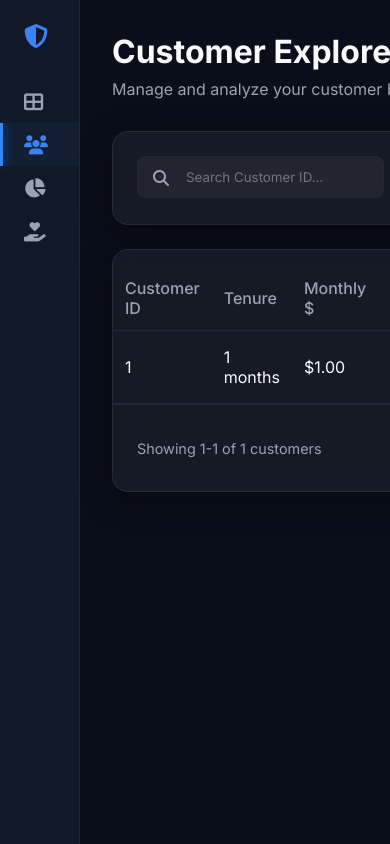
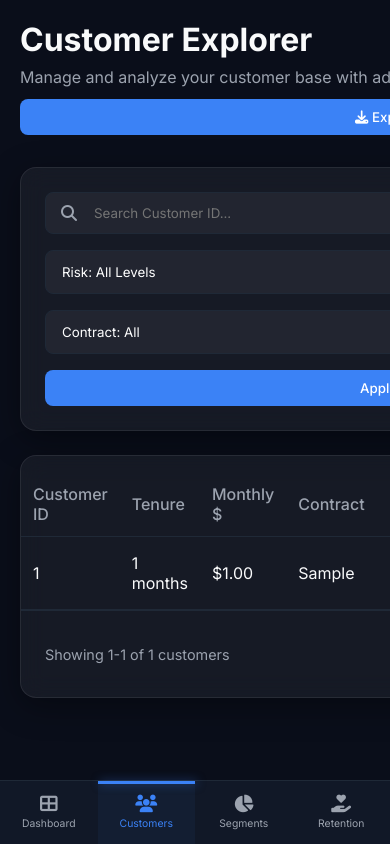
Before and after one commit to sumitsharma6354/RetainFlow, a FastAPI app: page /customers in a window 390 px wide; the page is wider, and only the part inside the window is pictured. Run offline with FastAPI, Linux system fonts and the light colour scheme; tables that the repository leaves empty hold one stand-in row (values such as "Sample post").

Commit message:
feat: add vercel support and mobile responsiveness

```diff
--- /dev/null
+++ b/api/index.py
@@ -0,0 +1 @@
+from main import app
--- a/database/db.py
+++ b/database/db.py
@@ -3,8 +3,28 @@ from sqlalchemy.ext.declarative import declarative_base
 from sqlalchemy.orm import sessionmaker, relationship
 from datetime import datetime
 import os
+import shutil
 
 DATABASE_URL = "sqlite:///./retainflow.db"
+
+# If running on Vercel, copy database to /tmp to make it writeable
+if os.environ.get("VERCEL"):
+    tmp_db_path = "/tmp/retainflow.db"
+    if not os.path.exists(tmp_db_path):
+        try:
+            # Locate the original db file relative to the db.py directory
+            orig_db_path = os.path.join(os.path.dirname(os.path.dirname(__file__)), "retainflow.db")
+            if os.path.exists(orig_db_path):
+                shutil.copy2(orig_db_path, tmp_db_path)
+                print(f"Copied DB from {orig_db_path} to {tmp_db_path}")
+            elif os.path.exists("retainflow.db"):
+                shutil.copy2("retainflow.db", tmp_db_path)
+                print("Copied DB from current directory to /tmp")
+            else:
+                print("Warning: retainflow.db not found. Initializing a new database.")
+        except Exception as e:
+            print(f"Error copying SQLite database to /tmp: {e}")
+    DATABASE_URL = f"sqlite:///{tmp_db_path}"
 
 engine = create_engine(DATABASE_URL, connect_args={"check_same_thread": False})
 SessionLocal = sessionmaker(autocommit=False, autoflush=False, bind=engine)
--- a/static/css/style.css
+++ b/static/css/style.css
@@ -246,11 +246,180 @@ tr:hover {
 
 .kanban-card:active { cursor: grabbing; }
 
-/* Responsive */
+/* Responsive Utilities & Layout Helpers */
+.charts-grid-2-3 {
+    grid-template-columns: 2fr 3fr;
+}
+
+.detail-grid {
+    display: grid;
+    grid-template-columns: 1fr 1.2fr 1fr;
+    gap: 24px;
+    margin-bottom: 24px;
+}
+
+.filter-bar {
+    margin-bottom: 24px;
+    display: grid;
+    grid-template-columns: 2fr 1fr 1fr 1fr;
+    gap: 16px;
+}
+
+.page-header {
+    margin-bottom: 32px;
+    display: flex;
+    justify-content: space-between;
+    align-items: flex-end;
+    gap: 16px;
+}
+
+.retention-summary-grid {
+    display: grid;
+    grid-template-columns: repeat(3, 1fr);
+    gap: 24px;
+    margin-bottom: 32px;
+}
+
+.retention-card-inner {
+    display: flex;
+    justify-content: space-between;
+    align-items: center;
+    gap: 16px;
+}
+
+/* Responsive Breakpoints */
 @media (max-width: 1024px) {
     .sidebar { width: 80px; }
     .sidebar .logo span, .sidebar .nav-link span { display: none; }
     .main-content { margin-left: 80px; }
     .stats-grid { grid-template-columns: repeat(2, 1fr); }
-    .charts-grid { grid-template-columns: 1fr; }
+    .charts-grid, .charts-grid-2-3 { grid-template-columns: 1fr; }
+    .detail-grid { grid-template-columns: 1fr 1.2fr; }
 }
+
+@media (max-width: 768px) {
+    /* Convert fixed sidebar to native-style bottom navigation */
+    .sidebar {
+        width: 100%;
+        height: 64px;
+        position: fixed;
+        bottom: 0;
+        left: 0;
+        right: 0;
+        top: auto;
+        flex-direction: row;
+        border-right: none;
+        border-top: 1px solid var(--card-border);
+        padding: 0;
+        z-index: 1000;
+        background: var(--card-surface);
+    }
+
+    .sidebar .logo {
+        display: none;
+    }
+
+    .sidebar nav {
+        display: flex;
+        flex-direction: row;
+        width: 100%;
+        height: 100%;
+        justify-content: space-around;
+        align-items: center;
+    }
+
+    .sidebar .nav-link {
+        padding: 8px 0;
+        flex: 1;
+        flex-direction: column;
+        justify-content: center;
+        align-items: center;
+        gap: 4px;
+        height: 100%;
+        text-align: center;
+    }
+
+    .sidebar .nav-link span {
+        display: block !important;
+        font-size: 0.65rem;
+    }
+
+    .sidebar .nav-link i {
+        font-size: 1.1rem;
+    }
+
+    .sidebar .nav-link:hover {
+        padding-left: 0;
+        background: rgba(59, 130, 246, 0.1);
+    }
+
+    .sidebar .nav-link.active::before {
+        left: 0;
+        right: 0;
+        top: 0;
+        bottom: auto;
+        width: auto;
+        height: 3px;
+    }
+
+    .main-content {
+        margin-left: 0;
+        margin-bottom: 74px; /* Ensure content isn't covered by bottom nav */
+        padding: 20px;
+    }
+
+    .detail-grid {
+        grid-template-columns: 1fr;
+    }
+
+    .filter-bar {
+        grid-template-columns: 1fr;
+    }
+
+    .page-header {
+        flex-direction: column;
+        align-items: flex-start;
+        gap: 12px;
+    }
+
+    .page-header .btn {
+        width: 100%;
+    }
+
+    .retention-summary-grid {
+        grid-template-columns: 1fr;
+        gap: 16px;
+    }
+
+    .retention-card-inner {
+        flex-direction: column;
+        align-items: flex-start;
+        gap: 16px;
+    }
+
+    .retention-card-inner .btn {
+        width: 100%;
+    }
+
+    /* Horizontal scrollable Kanban board on mobile (Trello style) */
+    .kanban-board {
+        flex-direction: row;
+        overflow-x: auto;
+        height: auto;
+        min-height: 500px;
+        padding-bottom: 16px;
+        -webkit-overflow-scrolling: touch;
+    }
+
+    .kanban-col {
+        flex: 0 0 280px;
+        height: 500px;
+    }
+}
+
+@media (max-width: 576px) {
+    .stats-grid {
+        grid-template-columns: 1fr;
+        gap: 16px;
+    }
+}
--- a/templates/customer_detail.html
+++ b/templates/customer_detail.html
@@ -2,14 +2,14 @@
 
 {% block content %}
 <header style="margin-bottom: 32px;">
-    <div style="display: flex; align-items: center; gap: 16px;">
+    <div style="display: flex; align-items: center; gap: 16px; flex-wrap: wrap;">
         <a href="/customers" style="color: var(--text-secondary); text-decoration: none;"><i
                 class="fas fa-arrow-left"></i> Back</a>
         <h1 style="font-size: 2rem;">Customer Analysis: {{ customer_id }}</h1>
     </div>
 </header>
 
-<div style="display: grid; grid-template-columns: 1fr 1.2fr 1fr; gap: 24px; margin-bottom: 24px;">
+<div class="detail-grid">
     <!-- Profile Card -->
     <div class="glass-card">
         <div style="text-align: center; margin-bottom: 24px;">
@@ -88,7 +88,7 @@
     <div
         style="position: absolute; right: -20px; top: -20px; font-size: 8rem; opacity: 0.05; transform: rotate(15deg);">
         <i class="fas fa-hand-holding-heart"></i></div>
-    <div style="display: flex; justify-content: space-between; align-items: center;">
+    <div class="retention-card-inner">
         <div>
             <div style="display: flex; align-items: center; gap: 12px; margin-bottom: 8px;">
                 <span id="retention-urgency" class="badge">URGENCY: LOW</span>
--- a/templates/customers.html
+++ b/templates/customers.html
@@ -1,7 +1,7 @@
 {% extends "base.html" %}
 
 {% block content %}
-<header style="margin-bottom: 32px; display: flex; justify-content: space-between; align-items: flex-end;">
+<header class="page-header">
     <div>
         <h1 style="font-size: 2rem; margin-bottom: 8px;">Customer Explorer</h1>
         <p style="color: var(--text-secondary);">Manage and analyze your customer base with advanced filters.</p>
@@ -9,7 +9,7 @@
     <button class="btn" onclick="exportCSV()"><i class="fas fa-download"></i> Export CSV</button>
 </header>
 
-<div class="glass-card" style="margin-bottom: 24px; display: grid; grid-template-columns: 2fr 1fr 1fr 1fr; gap: 16px;">
+<div class="glass-card filter-bar">
     <div style="position: relative;">
         <i class="fas fa-search"
             style="position: absolute; left: 16px; top: 50%; transform: translateY(-50%); color: var(--text-secondary);"></i>
@@ -33,7 +33,7 @@
     <button class="btn" style="height: 100%;" onclick="loadCustomers(1)">Apply Filters</button>
 </div>
 
-<div class="glass-card" style="padding: 0; overflow: hidden;">
+<div class="glass-card" style="padding: 0; overflow-x: auto;">
     <table id="customer-table">
         <thead>
             <tr>
--- a/templates/dashboard.html
+++ b/templates/dashboard.html
@@ -73,7 +73,7 @@
     </div>
 </div>
 
-<div class="charts-grid" style="grid-template-columns: 2fr 3fr;">
+<div class="charts-grid charts-grid-2-3">
     <div class="glass-card">
         <h3 style="margin-bottom: 24px;">Churn by Internet Service</h3>
         <div style="height: 300px;">
--- a/templates/retention.html
+++ b/templates/retention.html
@@ -6,7 +6,7 @@
     <p style="color: var(--text-secondary);">Manage retention efforts through an interactive Kanban board.</p>
 </header>
 
-<div style="display: flex; gap: 24px; margin-bottom: 32px;">
+<div class="retention-summary-grid">
     <div class="glass-card" style="flex: 1; padding: 16px; display: flex; align-items: center; gap: 16px;">
         <div style="padding: 12px; background: rgba(239, 68, 68, 0.1); border-radius: 12px; color: var(--accent-red);">
             <i class="fas fa-exclamation-triangle"></i></div>
```
Also changed, not shown: vercel.json (added).
